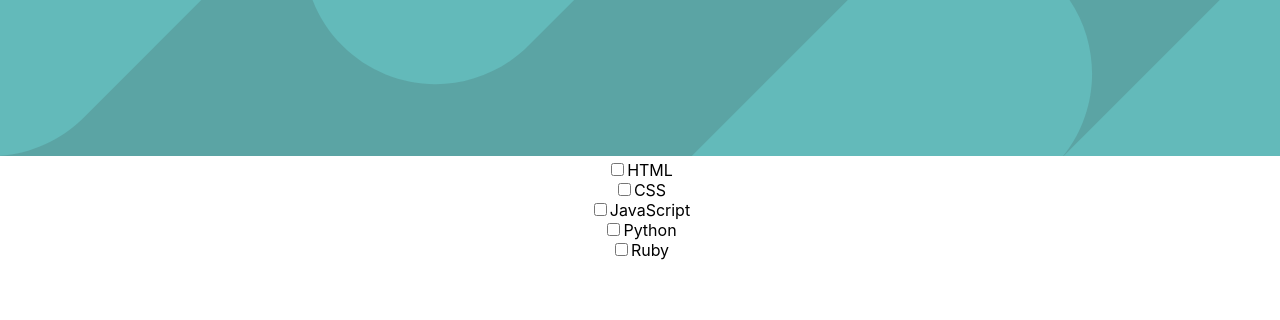
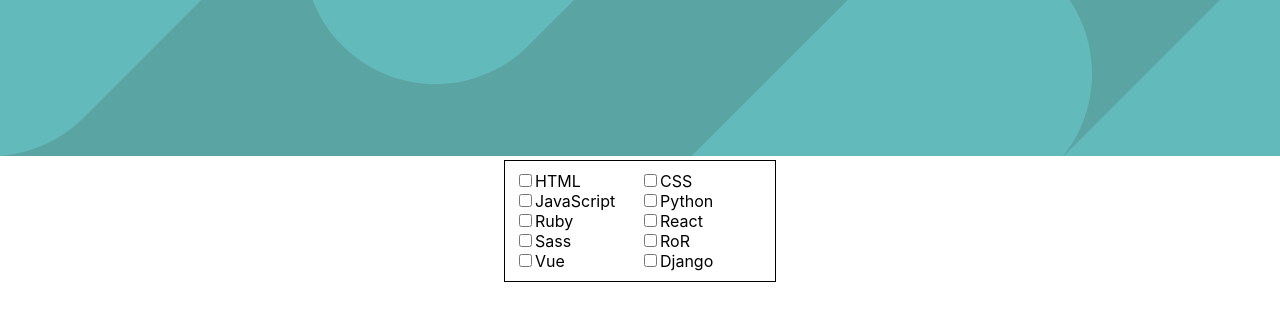
Before and after one commit to Gwen-Bradbury/job-site, a React (Create React App) app: page / in a window 1280 px wide. Shown: the top 320 px of the page. Built offline with nearby package versions, Linux system fonts and the light colour scheme.

Commit message:
Added Tools Filter and Styled Checkboxes.

```diff
--- a/src/components/FilterCheckbox/FilterCheckbox.jsx
+++ b/src/components/FilterCheckbox/FilterCheckbox.jsx
@@ -1,8 +1,9 @@
 import React from 'react'
+import "./filter_checkbox.css"
 
 const FilterCheckbox = (props) => {
     return (
-        <div>
+        <div className="filter_checkbox">
            <input type="checkbox" value={props.value} onClick={() => props.handleCheckboxClick (props.value)}/>
            <label>{props.value}</label>
         </div>
--- /dev/null
+++ b/src/components/FilterCheckbox/filter_checkbox.css
@@ -0,0 +1,4 @@
+.filter_checkbox {
+    width: 50%;
+    text-align: left;
+}
--- a/src/components/JobFilter/JobFilter.jsx
+++ b/src/components/JobFilter/JobFilter.jsx
@@ -1,15 +1,18 @@
 import React, { useState, useEffect } from 'react'
 import FilterCheckbox from '../FilterCheckbox/FilterCheckbox'
+import './job_filter.css'
 
 const JobFilter = (props) => {
     const [potentialJobs, setPotentialJobs] = useState([])
     useEffect(() => {
         const allJobs = props.initialJobs.map((Job) => Job.languages).flat()
-        const actualJobs = [...new Set(allJobs)];
-        setPotentialJobs(actualJobs)
+        const allTools = props.initialJobs.map((Job) => Job.tools).flat()
+        const jobsAndTools = [...allJobs, ...allTools]
+        const actualJobsAndTools = [...new Set(jobsAndTools)]
+        setPotentialJobs(actualJobsAndTools)
 
         const checkedObj = {}
-        actualJobs.forEach((Job) => {
+        actualJobsAndTools.forEach((Job) => {
             checkedObj[Job] = false
         })
         setChecked(checkedObj)
@@ -24,11 +27,13 @@ const JobFilter = (props) => {
         const languagesArray = Object.entries(checked)
             .filter((it) => it[1]).map((it) => it[0]);
         const filteredJobs = props.initialJobs.filter(Job => Job.languages.some(item => languagesArray.includes(item)))
+        const otherFilteredJobs = props.initialJobs.filter(Job => Job.tools.some(item => languagesArray.includes(item)))
+        const allFilteredJobs = [...filteredJobs, ...otherFilteredJobs]
 
-        props.setJobs(filteredJobs)
+        props.setJobs(allFilteredJobs)
     }, [checked])
     return (
-        <div>
+        <div className="job_filter">
             {potentialJobs.map(Job => (
                 <FilterCheckbox value={Job} handleCheckboxClick = {handleCheckboxClick} />
             ))}
--- /dev/null
+++ b/src/components/JobFilter/job_filter.css
@@ -0,0 +1,9 @@
+.job_filter {
+    display: flex;
+    width: 250px;
+    margin: 0 auto;
+    flex-wrap: wrap;
+    padding:  10px;
+    border: 1px solid black;
+    justify-content: space-between;
+}
```
